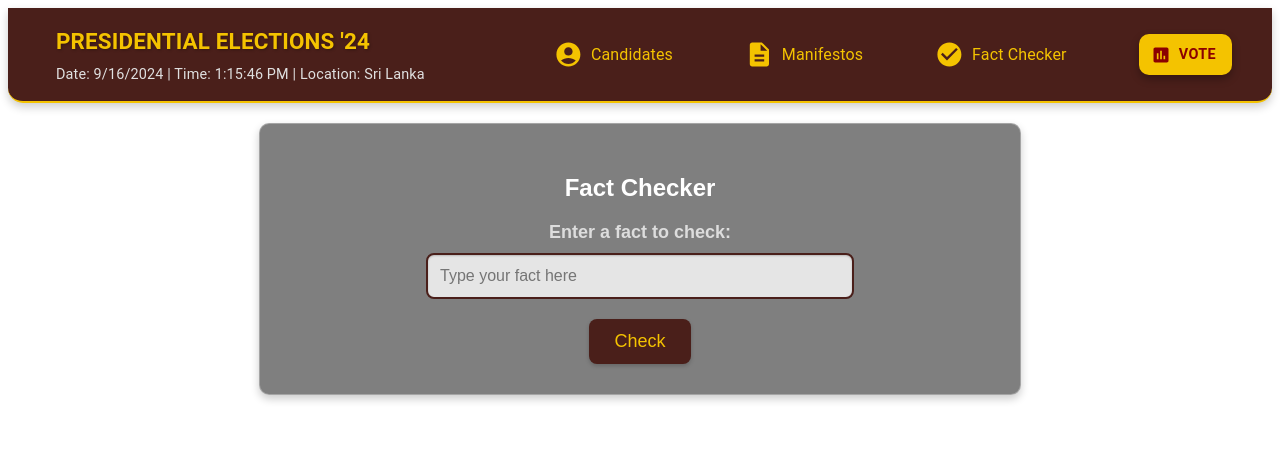
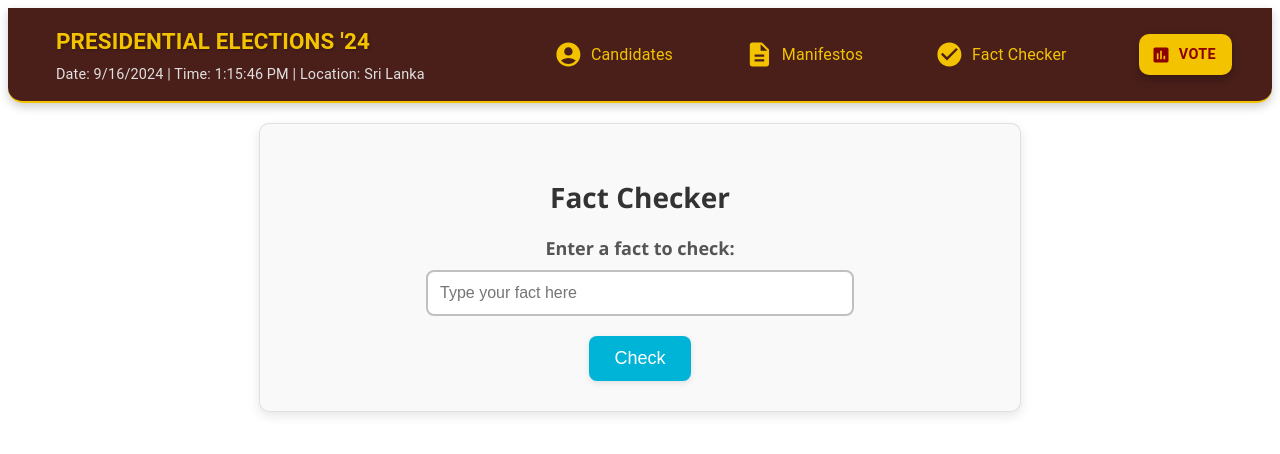
Before and after one commit to CheliM7/043_ChatGPT, a React (Vite) app in the folder frontend/: page /factchecker in a window 1280 px wide. Shown: the top 454 px of the page. Built offline with nearby package versions, Linux system fonts and the light colour scheme.

Commit message:
changed the styles of fact checker

```diff
--- a/frontend/src/components/fact-checkerPage/factChecker.jsx
+++ b/frontend/src/components/fact-checkerPage/factChecker.jsx
@@ -1,7 +1,6 @@
 import React, { useState } from 'react';
 import styled, { keyframes } from 'styled-components';
 
-// Spinner animation
 const spin = keyframes`
   0% { transform: rotate(0deg); }
   100% { transform: rotate(360deg); }
@@ -10,14 +9,13 @@ const spin = keyframes`
 const Container = styled.div`
   padding: 30px;
   max-width: 700px;
-  margin: 20px auto; /* Added margin for small devices */
-
-  font-family: Arial, sans-serif;
+  margin: 20px auto;
+  font-family: 'Segoe UI', Tahoma, Geneva, Verdana, sans-serif;
   text-align: center;
-  border: 1px solid rgba(255, 255, 255, 0.3);
+  border: 1px solid rgba(0, 0, 0, 0.1);
   border-radius: 10px;
-  box-shadow: 0 4px 8px rgba(0, 0, 0, 0.2);
-  background-color: rgba(0, 0, 0, 0.5); /* Semi-transparent background */
+  box-shadow: 0 4px 12px rgba(0, 0, 0, 0.1);
+  background-color: #f9f9f9;
 
   @media (max-width: 600px) {
     padding: 20px;
@@ -25,68 +23,71 @@ const Container = styled.div`
 `;
 
 const Heading = styled.h2`
-  color: #fff;
+  color: #333;
   margin-bottom: 20px;
-  font-size: 24px; /* Larger text for larger screens */
+  font-size: 28px;
 
   @media (max-width: 600px) {
-    font-size: 20px; /* Slightly smaller on small devices */
+    font-size: 24px;
   }
 `;
 
 const InputSection = styled.div`
   margin-bottom: 20px;
   display: flex;
-  flex-direction: column; /* Stack items vertically */
-  align-items: center; /* Center items horizontally */
+  flex-direction: column;
+  align-items: center;
 `;
 
 const Label = styled.label`
   font-size: 18px;
   font-weight: 600;
-  color: #ddd;
+  color: #555;
   margin-bottom: 10px;
-  text-align: center; /* Center align the label text */
-  width: 100%; /* Full width to align with input */
+  text-align: center;
+  width: 100%;
 `;
 
 const Input = styled.input`
-  width: 80%; /* Width of input field */
-  max-width: 400px; /* Limit max width for larger screens */
+  width: 80%;
+  max-width: 400px;
   padding: 12px;
   font-size: 16px;
-  border: 2px solid #4A1F1A; /* Dark Wine Red */
+  border: 2px solid #c0c0c0;
   border-radius: 8px;
   outline: none;
   transition: border-color 0.3s;
-  box-shadow: inset 0 1px 2px rgba(0, 0, 0, 0.2);
-  background-color: rgba(255, 255, 255, 0.8); /* Semi-transparent input background */
+  background-color: #fff;
+
+  &:focus {
+    border-color: #00b4d8;
+  }
 
   @media (max-width: 600px) {
     padding: 10px;
-    font-size: 14px; /* Slightly smaller font on small devices */
-    width: 90%; /* Increase width on smaller screens */
+    font-size: 14px;
+    width: 90%;
   }
 `;
 
 const Button = styled.button`
   padding: 12px 25px;
   font-size: 18px;
-  background-color: #4A1F1A; /* Dark Wine Red */
-  color: #F4C300; /* Sri Lankan Flag Yellow */
+  background-color: #00b4d8;
+  color: #fff;
   border: none;
   border-radius: 8px;
   cursor: pointer;
   transition: background-color 0.3s;
-  box-shadow: 0 2px 4px rgba(0, 0, 0, 0.2);
+  box-shadow: 0 2px 6px rgba(0, 0, 0, 0.1);
 
   &:hover {
-    background-color: #70281e; /* Darker Wine Red on hover */
+    background-color: #0077b6;
   }
 
   @media (max-width: 600px) {
-    padding: 10px 15px; /* Adjust button padding for small screens */
-    font-size: 16px; /* Slightly smaller font on small devices */
+    padding: 10px 15px;
+    font-size: 16px;
   }
 `;
 
@@ -95,72 +96,53 @@ const LoadingSection = styled.div`
 `;
 
 const LoadingText = styled.p`
-  color: #fff;
+  color: #555;
   font-size: 18px;
 
   @media (max-width: 600px) {
-    font-size: 16px; /* Slightly smaller font on small devices */
+    font-size: 16px;
   }
 `;
 
 const Loader = styled.div`
-  border: 4px solid rgba(255, 255, 255, 0.3);
-  border-top: 4px solid #F4C300; /* Sri Lankan Flag Yellow */
+  border: 4px solid rgba(0, 0, 0, 0.1);
+  border-top: 4px solid #00b4d8;
   border-radius: 50%;
   width: 30px;
   height: 30px;
-  animation: ${spin} 1s linear infinite; /* Spinner animation */
+  animation: ${spin} 1s linear infinite;
   margin: 0 auto;
 `;
 
-const ResultSection = styled.div`
-  margin-top: 20px;
-  background-color: rgba(255, 255, 255, 0.9); /* Slightly transparent background */
-  padding: 20px;
-  border-radius: 8px;
-  box-shadow: 0 2px 4px rgba(0, 0, 0, 0.2);
+const AnswerDisplay = ({ fact, isTrue, unknown }) => {
+  const randomStyles = {
+    backgroundColor: unknown ? '#fff3cd' : isTrue ? '#d4edda' : '#f8d7da',
+    color: unknown ? '#856404' : isTrue ? '#155724' : '#721c24',
+    border: unknown ? '2px solid #ffeeba' : isTrue ? '2px solid #c3e6cb' : '2px solid #f5c6cb',
+    padding: '15px',
+    borderRadius: '10px',
+    marginTop: '20px',
+    boxShadow: '0 2px 6px rgba(0, 0, 0, 0.1)',
+  };
 
-  @media (max-width: 600px) {
-    padding: 15px; /* Adjust padding for small screens */
-  }
-`;
-
-const ResultHeading = styled.h3`
-  color: #333;
-  margin-bottom: 10px;
-  font-size: 20px;
-
-  @media (max-width: 600px) {
-    font-size: 18px; /* Adjust font size for small screens */
-  }
-`;
-
-const FactText = styled.div`
-  font-size: 16px;
-  color: #555;
-  text-align: left; /* Left-align the fact text */
-  margin-bottom: 10px;
-
-  @media (max-width: 600px) {
-    font-size: 14px; /* Smaller font for small devices */
-  }
-`;
-
-const ResultText = styled.div`
-  font-size: 16px;
-  color: ${(props) => (props.isTrue ? 'green' : 'red')}; /* Set color based on truth value */
-  font-weight: bold;
-
-  @media (max-width: 600px) {
-    font-size: 14px; /* Smaller font for small devices */
-  }
-`;
+  return (
+    <div style={randomStyles}>
+      {unknown ? (
+        <h3>Fact is Unknown</h3>
+      ) : (
+        <h3>{isTrue ? 'Fact is True' : 'Fact is False'}</h3>
+      )}
+      <p>{`Fact: "${fact}"`}</p>
+    </div>
+  );
+};
 
 const FactChecker = () => {
   const [fact, setFact] = useState('');
   const [result, setResult] = useState('');
   const [loading, setLoading] = useState(false);
-  const [isTrue, setIsTrue] = useState(false); // New state to track if the fact is true or false
+  const [isTrue, setIsTrue] = useState(false);
+  const [unknown, setUnknown] = useState(false);
 
   const handleFactChange = (event) => {
     setFact(event.target.value);
@@ -174,19 +156,39 @@ const FactChecker = () => {
 
     setLoading(true);
     setResult('');
-    setIsTrue(false); // Reset isTrue state before checking
+    setIsTrue(false);
+    setUnknown(false);
 
     try {
-      // Simulate fact-checking delay
-      setTimeout(() => {
-        // Assume the fact-checking logic (here, just a simple check for demonstration)
-        const isFactTrue = Math.random() >= 0.5; // Randomly determine true or false for demo
+      const response = await fetch('http://127.0.0.1:5000/api/factCheck', {
+        method: 'POST',
+        headers: {
+          'Content-Type': 'application/json',
+        },
+        body: JSON.stringify({ question: fact }),
+      });
+
+      const data = await response.json();
+
+      if (response.ok) {
+        const answer = data.answer.trim(); // Trim the newline character
         setResult(fact);
-        setIsTrue(isFactTrue);
-        setLoading(false);
-      }, 2000); // 2 second delay for demo purposes
+        console.log('Fact checked:', data);
+
+        if (answer === 'True') {
+          setIsTrue(true);
+        } else if (answer === 'False') {
+          setIsTrue(false);
+        } else {
+          setUnknown(true); // Handle the case for unknown response
+        }
+      } else {
+        setResult('Error occurred while checking the fact. Please try again.');
+      }
     } catch (error) {
+      console.error('Error checking the fact:', error);
       setResult('Error occurred while checking the fact. Please try again.');
+    } finally {
       setLoading(false);
     }
   };
@@ -213,13 +215,7 @@ const FactChecker = () => {
         </LoadingSection>
       )}
 
-      {result && (
-        <ResultSection>
-          <ResultHeading>Result:</ResultHeading>
-          <FactText>{`Fact: "${result}"`}</FactText>
-          <ResultText isTrue={isTrue}>{isTrue ? 'True' : 'False'}</ResultText>
-        </ResultSection>
-      )}
+      {result && <AnswerDisplay fact={result} isTrue={isTrue} unknown={unknown} />}
     </Container>
   );
 };
```
